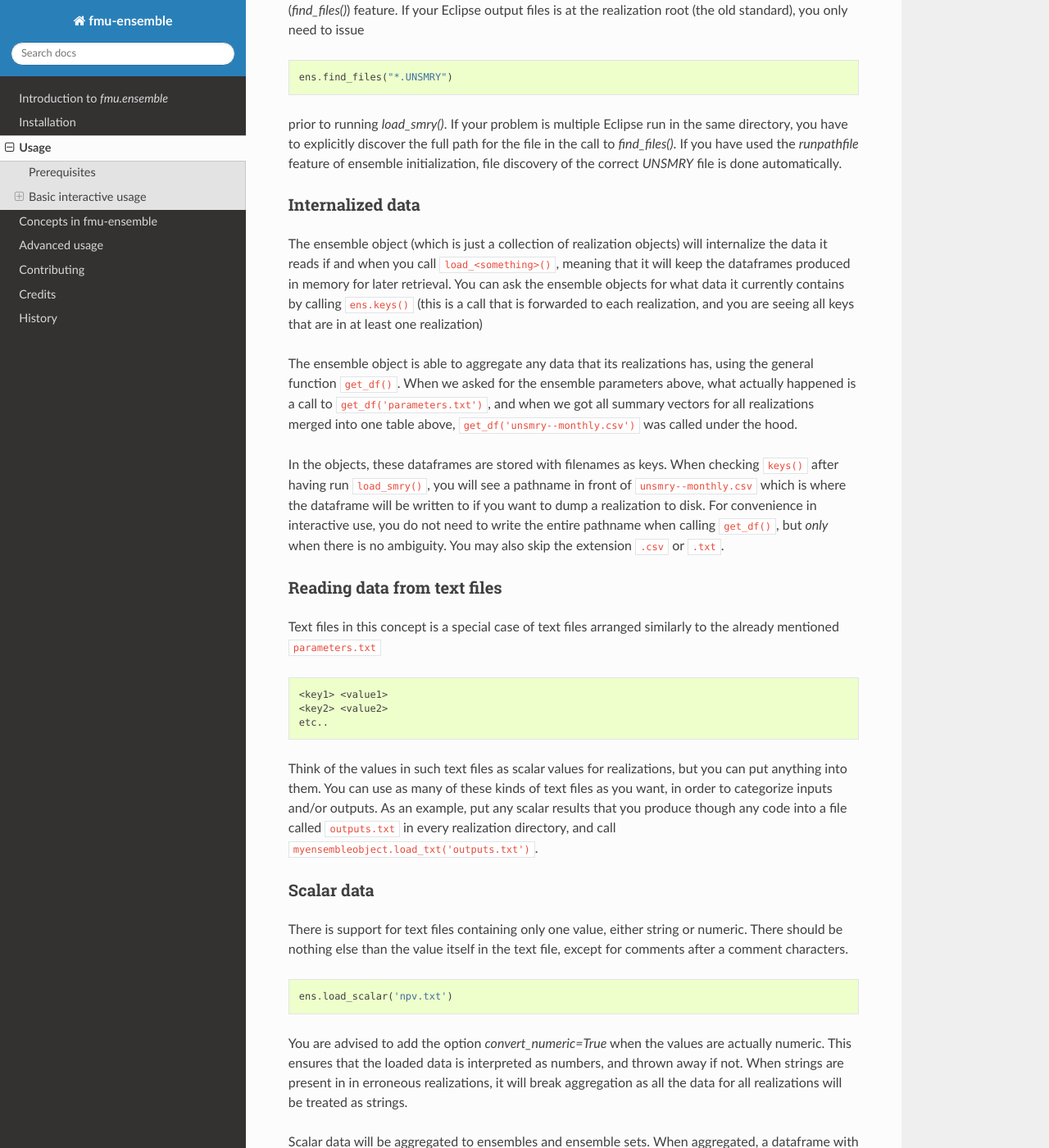
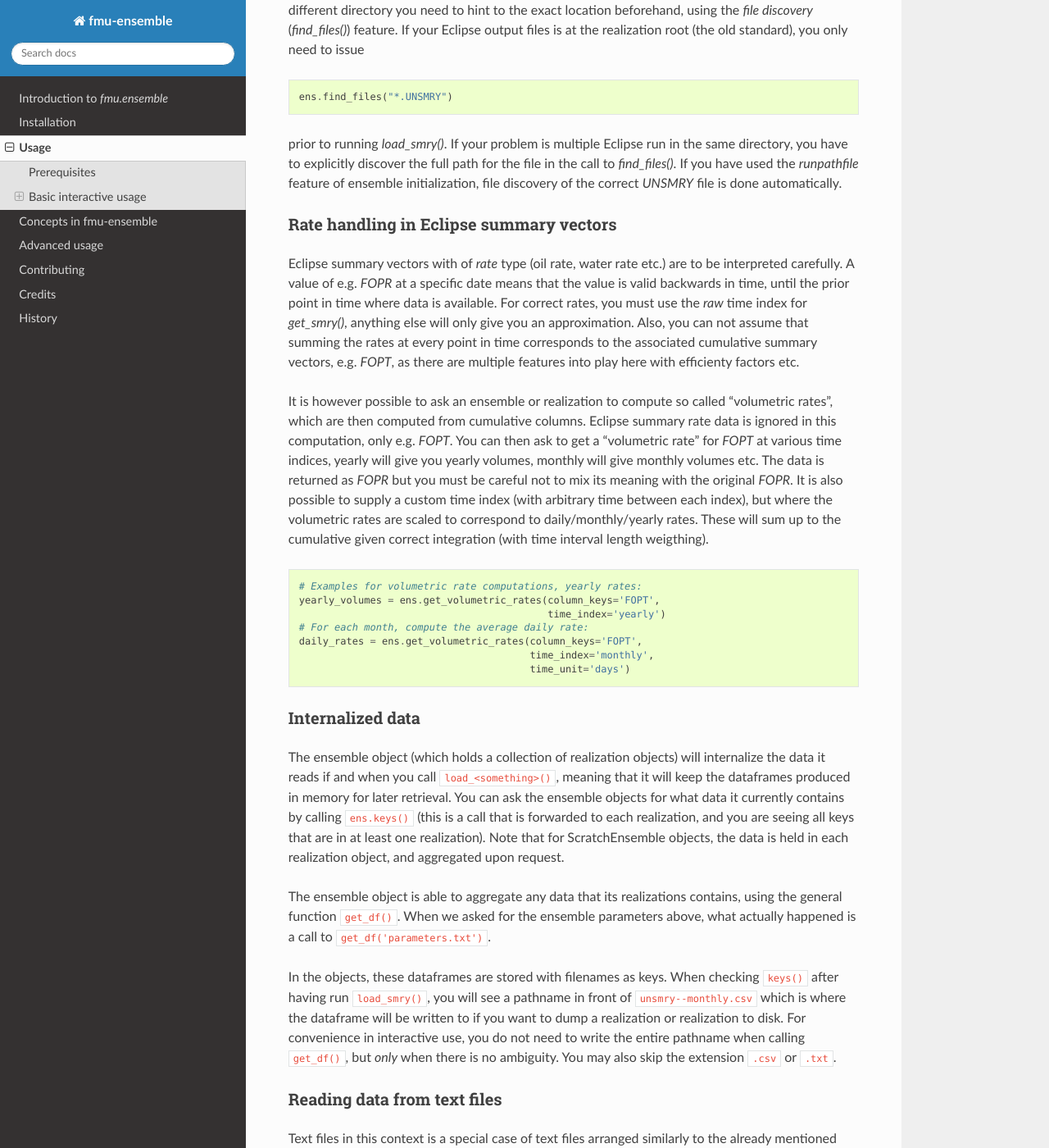
Before and after one commit to equinor/fmu-ensemble, a Sphinx documentation site: the page built from docs/usage.rst, in a window 1280 px wide and 1400 px high, scrolled down 3235 px. Shown: the whole window at 82% size. Built offline with Sphinx 7.4.7 and the Read the Docs theme 2.0.0, drawn with Linux system fonts in a browser that asks for light colours; pages that are not in the unit, such as notebooks, are missing from menus; some of the changed text lies outside the part shown.

Commit message:
Write about rate handling and volumetric rates
Fix smaller issues in concepts.rst

```diff
--- a/docs/usage.rst
+++ b/docs/usage.rst
@@ -19,7 +19,7 @@ Prerequisites
 
 Basic knowlegde of Python is needed to use the module. For simple use,
 copy-paste from other projects will take you far. For something extra,
-it is strongly recommended to spend time learning the `Pandas_`
+it is strongly recommended to spend time learning the `Pandas`_
 library and understand how you can in very short Python code do a lot
 of data processing and handling. Most data is exposed as Pandas
 dataframes.
@@ -166,7 +166,8 @@ The Python object ``smry`` is now a Pandas DataFrame (a table)
 containing the summary data you requested. Each row is the values for
 a specific realization at a specific time. Pandas DataFrames can be
 written to disk as CSV files quite easily using e.g.
-``smry.to_csv('summaryvectors.csv', index=False)``. Look up Pandas
+``smry.to_csv('summaryvectors.csv', index=False)``. For `time_index` you
+may also try `yearly`, `daily` or `raw`. Check the function
 documentation for further possibilities.
 
 If you replace `get_smry` with `load_smry` the same dataframe will also be
@@ -189,29 +190,64 @@ path for the file in the call to `find_files()`. If you have used the
 `runpathfile` feature of ensemble initialization, file discovery of
 the correct `UNSMRY` file is done automatically.
 
+Rate handling in Eclipse summary vectors
+^^^^^^^^^^^^^^^^^^^^^^^^^^^^^^^^^^^^^^^^
+
+Eclipse summary vectors with of *rate* type (oil rate, water rate etc.) are
+to be interpreted carefully. A value of e.g. `FOPR` at a specific date
+means that the value is valid backwards in time, until the prior point in
+time where data is available.  For correct rates, you must use the `raw`
+time index for `get_smry()`, anything else will only give you an
+approximation. Also, you can not assume that summing the rates at every
+point in time corresponds to the associated cumulative summary vectors,
+e.g. `FOPT`, as there are multiple features into play here with efficienty
+factors etc.
+
+It is however possible to ask an ensemble or realization to compute so
+called "volumetric rates", which are then computed from cumulative columns.
+Eclipse summary rate data is ignored in this computation, only e.g. `FOPT`.
+You can then ask to get a "volumetric rate" for `FOPT` at various time
+indices, yearly will give you yearly volumes, monthly will give monthly
+volumes etc. The data is returned as `FOPR` but you must be careful not to
+mix its meaning with the original `FOPR`. It is also possible to supply a
+custom time index (with arbitrary time between each index), but where the
+volumetric rates are scaled to correspond to daily/monthly/yearly rates.
+These will sum up to the cumulative given correct integration (with
+time interval length weigthing).
+
+.. code-block:: python
+
+    # Examples for volumetric rate computations, yearly rates:
+    yearly_volumes = ens.get_volumetric_rates(column_keys='FOPT',
+                                              time_index='yearly')
+    # For each month, compute the average daily rate:
+    daily_rates = ens.get_volumetric_rates(column_keys='FOPT',
+                                           time_index='monthly',
+                                           time_unit='days')
+
 
 Internalized data
 ^^^^^^^^^^^^^^^^^
 
-The ensemble object (which is just a collection of realization
+The ensemble object (which holds a collection of realization
 objects) will internalize the data it reads if and when you call
 ``load_<something>()``, meaning that it will keep the dataframes
 produced in memory for later retrieval. You can ask the ensemble
 objects for what data it currently contains by calling ``ens.keys()``
 (this is a call that is forwarded to each realization, and you are
-seeing all keys that are in at least one realization)
+seeing all keys that are in at least one realization). Note that for
+ScratchEnsemble objects, the data is held in each realization object, and
+aggregated upon request.
 
 The ensemble object is able to aggregate any data that its
-realizations has, using the general function ``get_df()``. When we
+realizations contains, using the general function ``get_df()``. When we
 asked for the ensemble parameters above, what actually happened is a
-call to ``get_df('parameters.txt')``, and when we got all summary
-vectors for all realizations merged into one table above,
-``get_df('unsmry--monthly.csv')`` was called under the hood.
+call to ``get_df('parameters.txt')``.
 
-In the objects, these dataframes are stored with filenames as
-keys. When checking ``keys()`` after having run ``load_smry()``, you
-will see a pathname in front of ``unsmry--monthly.csv`` which is where
-the dataframe will be written to if you want to dump a realization to
+In the objects, these dataframes are stored with filenames as keys. When
+checking ``keys()`` after having run ``load_smry()``, you will see a
+pathname in front of ``unsmry--monthly.csv`` which is where the dataframe
+will be written to if you want to dump a realization or realization to
 disk. For convenience in interactive use, you do not need to write the
 entire pathname when calling ``get_df()``, but *only* when there is no
 ambiguity. You may also skip the extension ``.csv`` or ``.txt``.
@@ -219,7 +255,7 @@ ambiguity. You may also skip the extension ``.csv`` or ``.txt``.
 Reading data from text files
 ^^^^^^^^^^^^^^^^^^^^^^^^^^^^
 
-Text files in this concept is a special case of text files arranged
+Text files in this context is a special case of text files arranged
 similarly to the already mentioned ``parameters.txt``
 
 .. code-block:: text
@@ -241,7 +277,7 @@ Scalar data
 
 There is support for text files containing only one value, either
 string or numeric. There should be nothing else than the value itself
-in the text file, except for comments after a comment characters.
+in the text file, except for comments after a comment character.
 
 .. code-block:: python
 
@@ -297,23 +333,22 @@ its dataframe.
 Reading simulation grid data
 ^^^^^^^^^^^^^^^^^^^^^^^^^^^^
 
-Simulation static and dynamic grid data can be read and aggreagted from the ensemble
-and returned as a DataFrame. The current implementation can be slow for large grid model
-and/or ensembles with many realizations.
-
+Simulation static and dynamic grid data can be read and aggregated from the
+ensemble and returned as a DataFrame. The current implementation can be
+slow for large grid model and/or ensembles with many realizations.
 
 .. code-block:: python
 
-    # find of the report number corresponding to the date you are interested to extract from
+    # Find of the report number corresponding to the date you are interested to extract from
     ens.get_unrst_report_dates()
-    # extract the mean of following properties at the report step 4
+    # Extract the mean of following properties at the report step 4
     ens.get_eclgrid(props=['PERMX', 'FLOWATI+', 'FLOWATJ+'], report=4, agg='mean')
 
-When called `get_eclgrid` reads the grid from one realization. Then
-depending if the properties requested are static or dynamic, the
-corresponding `*INIT` or `*UNRST` file will be read for all successful
-realization in the ensemble. The user can specify how the results
-should be aggregated. Currently the options support are `mean` or
+When called, `get_eclgrid()` reads the grid (geometry) from one
+realization. Then depending if the properties requested are static or
+dynamic, the corresponding `*INIT` or `*UNRST` file will be read for all
+successful realization in the ensemble. The user can specify how the
+results should be aggregated. Currently the options supported are `mean` or
 `std`.
 
 
```
Also changed, not shown: docs/concepts.rst (+16 -14 lines).
